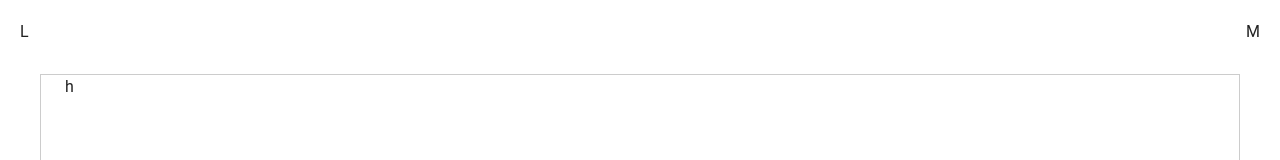
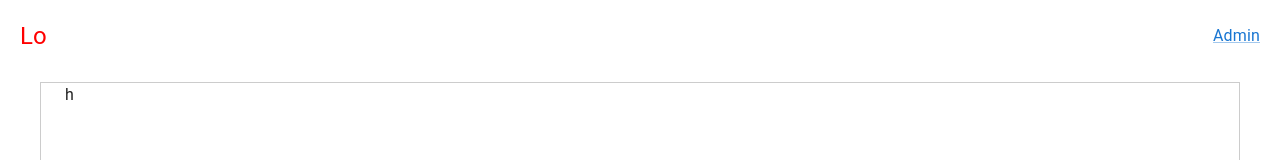
Before and after one commit to techBoolo/web-scrapper-react-frontend, a React (Create React App) app: page / in a window 1280 px wide. Shown: the top 160 px of the page. Built offline with nearby package versions, Linux system fonts and the light colour scheme.

Commit message:
add links to the header logo and menu

```diff
--- a/src/components/Header/Logo.js
+++ b/src/components/Header/Logo.js
@@ -1,9 +1,20 @@
+import { Link as RouterLink } from 'react-router-dom'
 import Box from '@mui/material/Box'
+import Link from '@mui/material/Link'
+import Typography from '@mui/material/Typography'
 const Logo = (props) => {
 
   return (
     <Box>
-     L
+      <Link
+        component={RouterLink}
+        to='/'
+        underline='hover'
+      >
+        <Typography sx={{ color: 'red'}} variant='h5'>
+          Lo
+        </Typography>
+      </Link>
     </Box>
   );
 };
--- a/src/components/Header/Menu.js
+++ b/src/components/Header/Menu.js
@@ -1,9 +1,22 @@
+import { useState } from 'react'
+import { Link as RouterLink, useMatch } from 'react-router-dom'
+import Link from '@mui/material/Link'
+
 import Box from '@mui/material/Box'
 const Menu = (props) => {
+  const [ loggedIn ] = useState(true)
+  const homeMatch = useMatch('/')
+  const loginMatch = useMatch('/login')
+  const adminMatch = useMatch('/admin')
 
   return (
-    <Box>
-     M
+    <Box sx={{ display: 'flex', gap: '10px'}}>
+    { loggedIn ?
+     !adminMatch && <Link component={RouterLink} to='/admin'>Admin</Link>
+      :
+     !loginMatch &&  <Link component={RouterLink} to='/login'>Login</Link>
+    }
+    { !homeMatch && <Link component={RouterLink} to='/'>Home</Link> }
     </Box>
   );
 };
--- a/src/pages/Home/index.js
+++ b/src/pages/Home/index.js
@@ -1,5 +1,4 @@
 const Home = (props) => {
-
   return (
     <>
       h
--- /dev/null
+++ b/src/pages/index.js
@@ -0,0 +1,9 @@
+import Home from './Home/index.js'
+import Login from './Login/index.js'
+import Admin from './Admin/index.js'
+
+export {
+  Home,
+  Login,
+  Admin
+}
--- a/src/router.js
+++ b/src/router.js
@@ -1,11 +1,13 @@
 import { createBrowserRouter, createRoutesFromElements, Route } from 'react-router-dom'
 import App from './App.js'
-import Home from './pages/Home/index.js'
+import { Home, Login, Admin } from './pages/index.js'
 
 export default createBrowserRouter(
   createRoutesFromElements(
     <Route path='/' element={<App />}>
       <Route index element={<Home />} />
+      <Route path='login' element={<Login />} />
+      <Route path='admin' element={<Admin />} />
     </Route>
   )
 )
```
Also changed, not shown: src/pages/Admin/index.js (+5 -6 lines).
